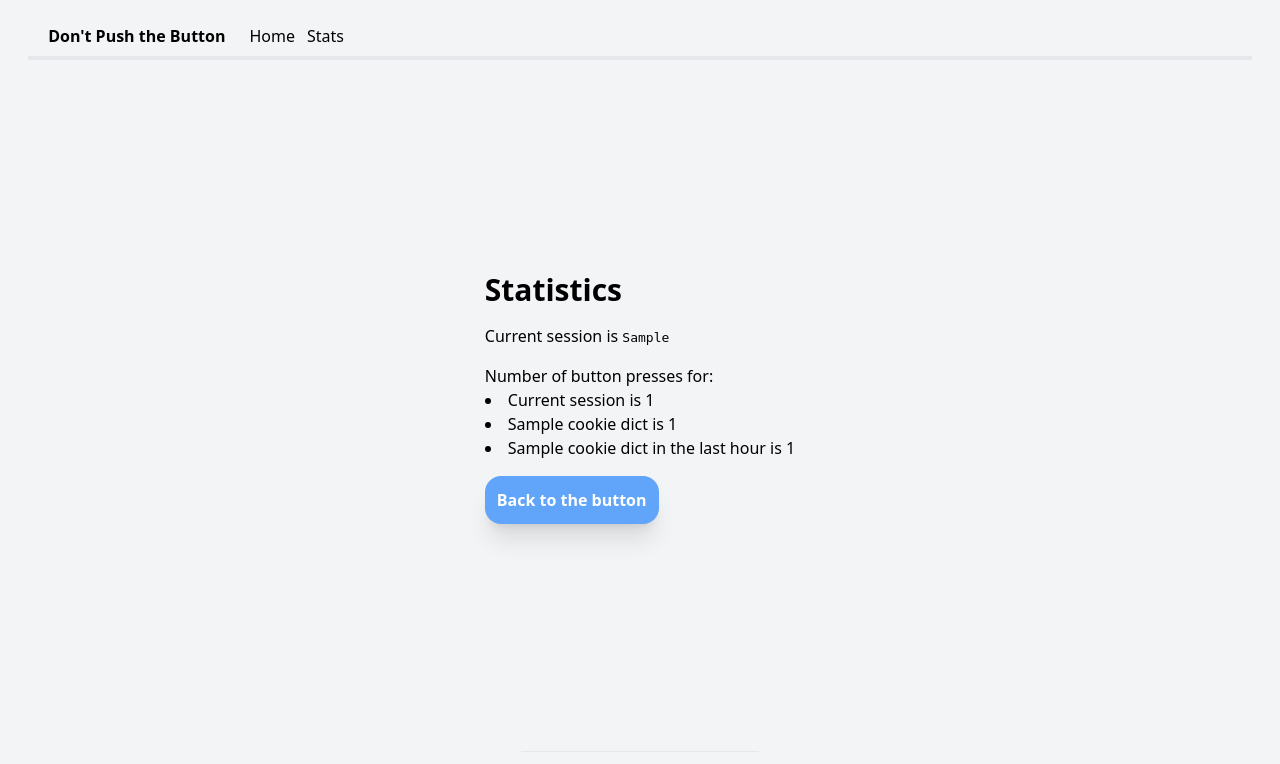
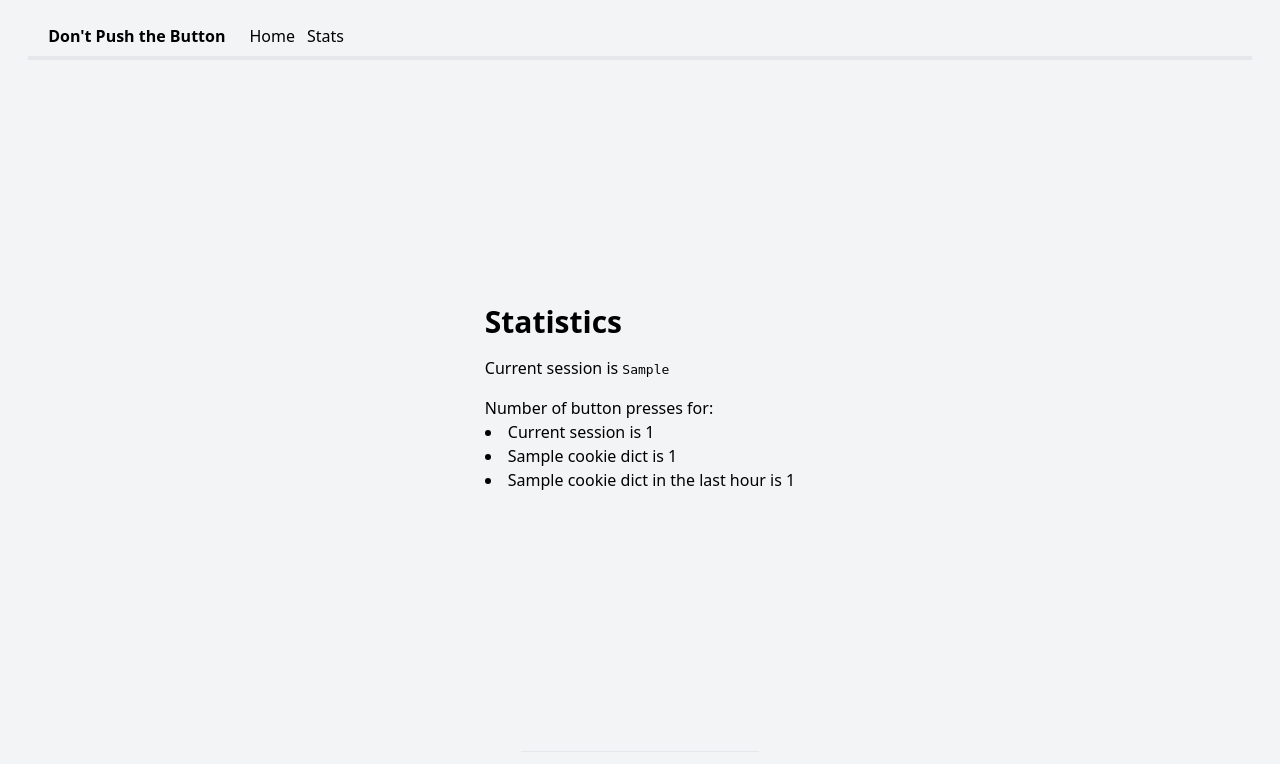
Before and after one commit to Aiven-Labs/kafka-button-app, a FastAPI app: template src/templates/stats.html in a window 1280 px wide. Shown: the top 764 px of the page. Run offline with FastAPI, Linux system fonts and the light colour scheme; the template is opened without the code that fills it: most values are stand-ins (such as "Sample title", 1, 10 or a date in 2020); parts of the project's set-up code (start-up, migrations or seed data) failed here and were passed over; some libraries are stand-ins or nearby versions.

Commit message:
Fix #23 Remove "back to button" button

```diff
--- a/src/templates/stats.html
+++ b/src/templates/stats.html
@@ -14,14 +14,6 @@
   <li>{{cookie_dict['country_name']}} is {{count_for_this_country}}
   <li>{{cookie_dict['country_name']}} in the last hour is {{count_for_this_hour}}
   </ul>
-
-  <form action="/" method="get">
-    <input
-      class="bg-blue-400 text-white font-semibold py-3 px-3 rounded-2xl transition-colors shadow-xl mt-4"
-      type="submit"
-      value="Back to the button"
-     />
-  </form>
 </section>
 
 {% endblock %}
```
